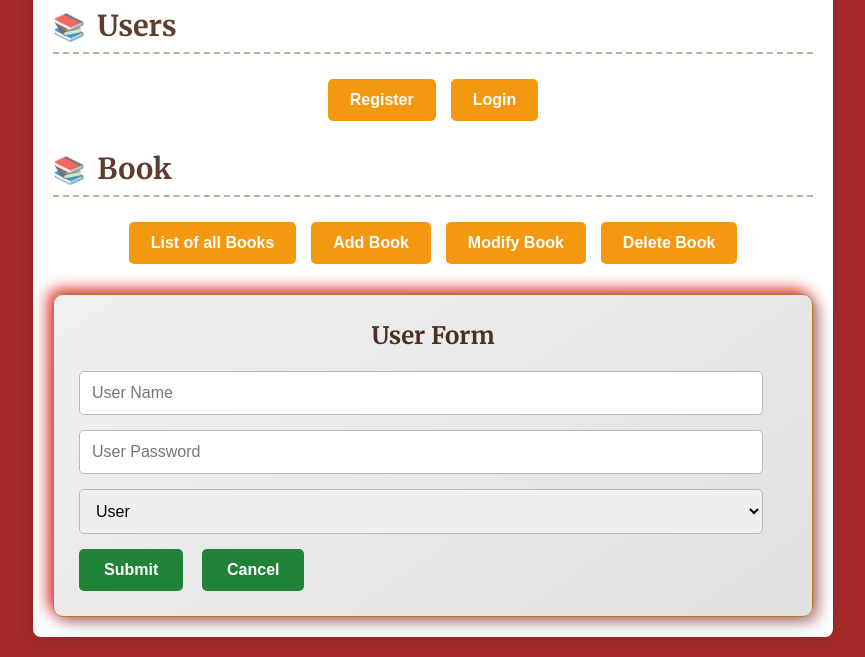
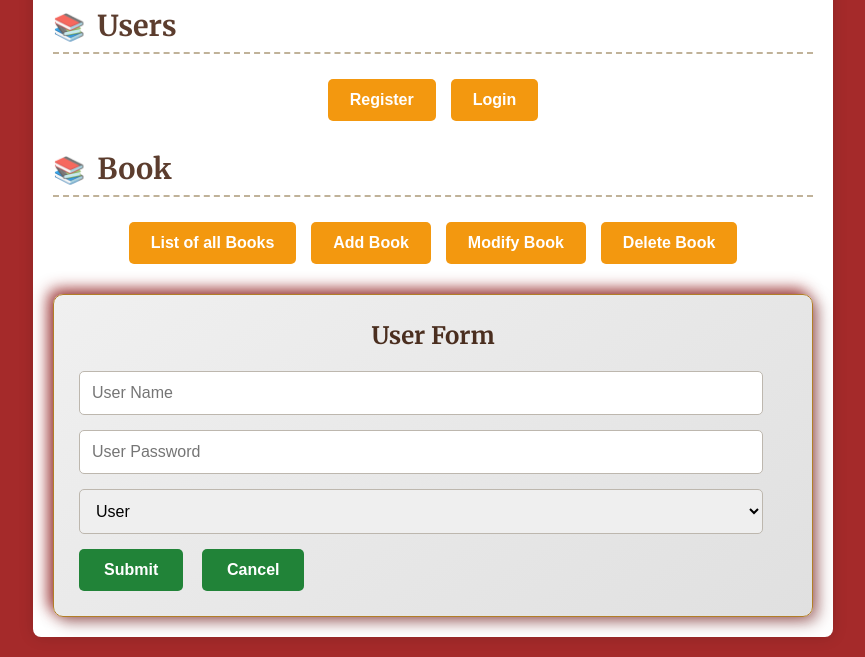
Before and after one commit to CinthiaRod/TPI, a website: page PUBLIC/index.html in a window 1280 px wide. Both pictures are taken after a click on the button "Register". Shown: the part 148-805 px from the top of the page, without its empty margins (207-1072 px from the left). Drawn offline with Linux system fonts and the light colour scheme.

Commit message:
Efectos visuales front

```diff
--- a/PUBLIC/style.css
+++ b/PUBLIC/style.css
@@ -110,7 +110,7 @@ h2::before {
     padding: 25px;
     border: 1px solid rgb(177, 126, 39);
     border-radius: 10px;
-    box-shadow: 5px 5px 15px rgba(107, 31, 31, 0.56), -5px -5px 15px rgba(228, 13, 13, 0.82);
+    box-shadow: 5px 5px 15px rgba(107, 31, 31, 0.56), -5px -5px 15px rgba(145, 22, 22, 0.82);
     background: linear-gradient(145deg, #f0f0f0, #e0e0e0);
 }
 
```
